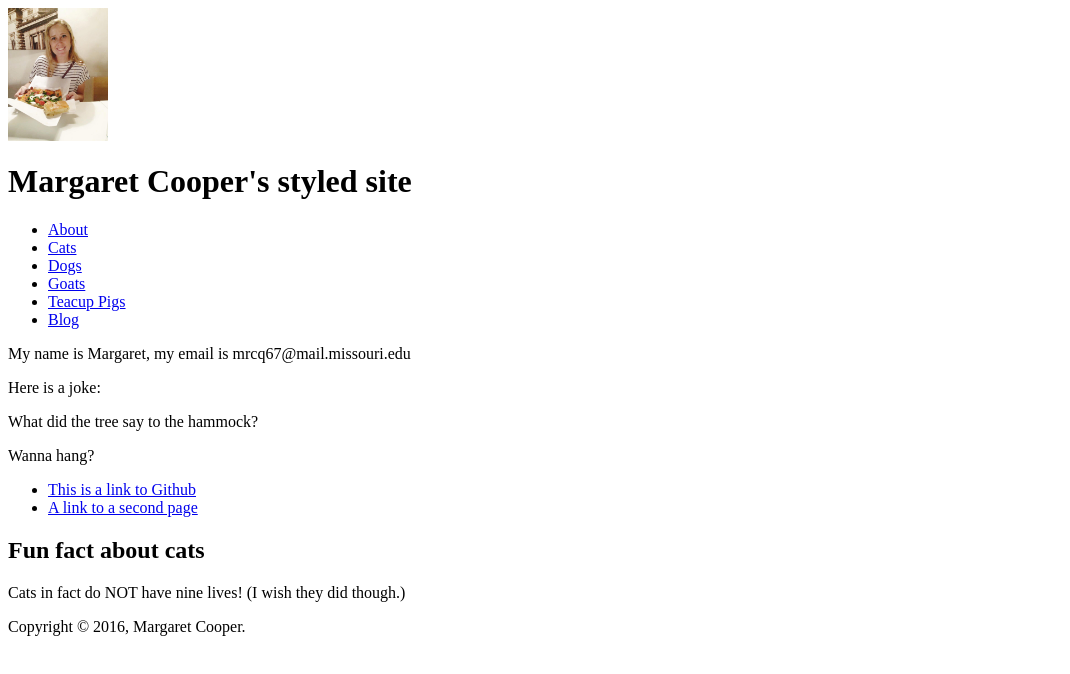
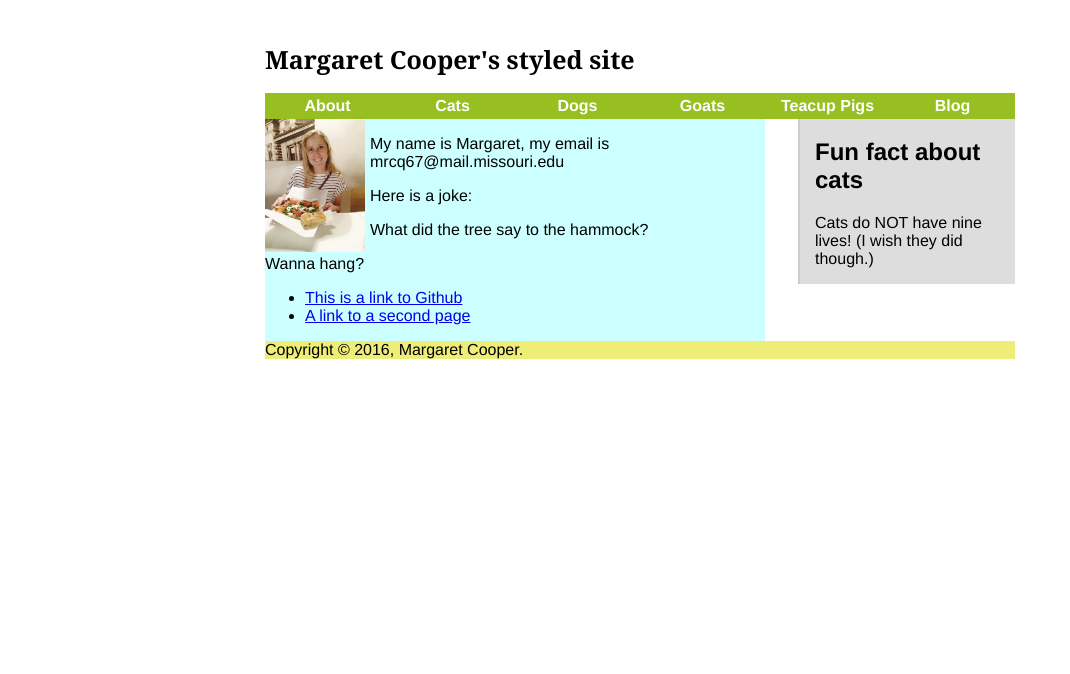
Before and after one commit to J4502-SS16/cooper, a plain HTML site: page index.html in a window 1280 px wide. Shown: the whole page, without its empty margins (0-1070 px from the left). Drawn offline with Linux system fonts and the light colour scheme.

Commit message:
Fixed errors
Fixed little errors to validate the site

```diff
--- a/index.html
+++ b/index.html
@@ -2,17 +2,17 @@
    "http://www.w3.org/TR/xhtml1/DTD/xhtml1-transitional.dtd">
 <html xmlns="http://www.w3.org/1999/xhtml">
 <head>
-	<title>	Margaret Cooper's 1st website </title>
+	<title>	Margaret Cooper's styled website </title>
 
   <meta http-equiv="content-type"
 		content="text/html;charset=utf-8" />
-    <link href="stylesheet" type="text/css" href="style.css">
+    <link rel="stylesheet" type="text/css" href="style.css" />
 
 </head>
 
 <body>
   <div id="container">
-    <a href="oldindex.html"><img src ="marg.jpg" alt ="This is a picture of me and pizza. I like pizza." class ="marg" width =100px/></a>
+
       <h1>Margaret Cooper's styled site</h1>
 
       <ul id="nav">
@@ -24,7 +24,7 @@
 			<li><a href="http://jmultimedia.wordpress.com/">Blog</a></li>
 		</ul>
     <div id="main">
-<!--This is a comment. It won't show up in your browser, only in the page source-->
+<a href="index.html"><img src="marg.jpg" alt="This is a picture of me and pizza. I like pizza." class="marg" width="100px" /></a>
 	<p>My name is Margaret, my email is mrcq67@mail.missouri.edu</p>
   <p>Here is a joke:</p>
   <p>What did the tree say to the hammock?</p>
@@ -36,8 +36,8 @@
   </ul>
   </div>
   <div id="sidebar">
-    <h2 id="Fun fact about cats">Fun fact about cats</h2>
-    <p>Cats in fact do NOT have nine lives! (I wish they did though.)</p>
+    <h2 id="Fun_fact_about_cats">Fun fact about cats</h2>
+    <p>Cats do NOT have nine lives! (I wish they did though.)</p>
   </div>
   <div id="footer">
     <p>Copyright &copy; 2016, Margaret Cooper. </p>
```
